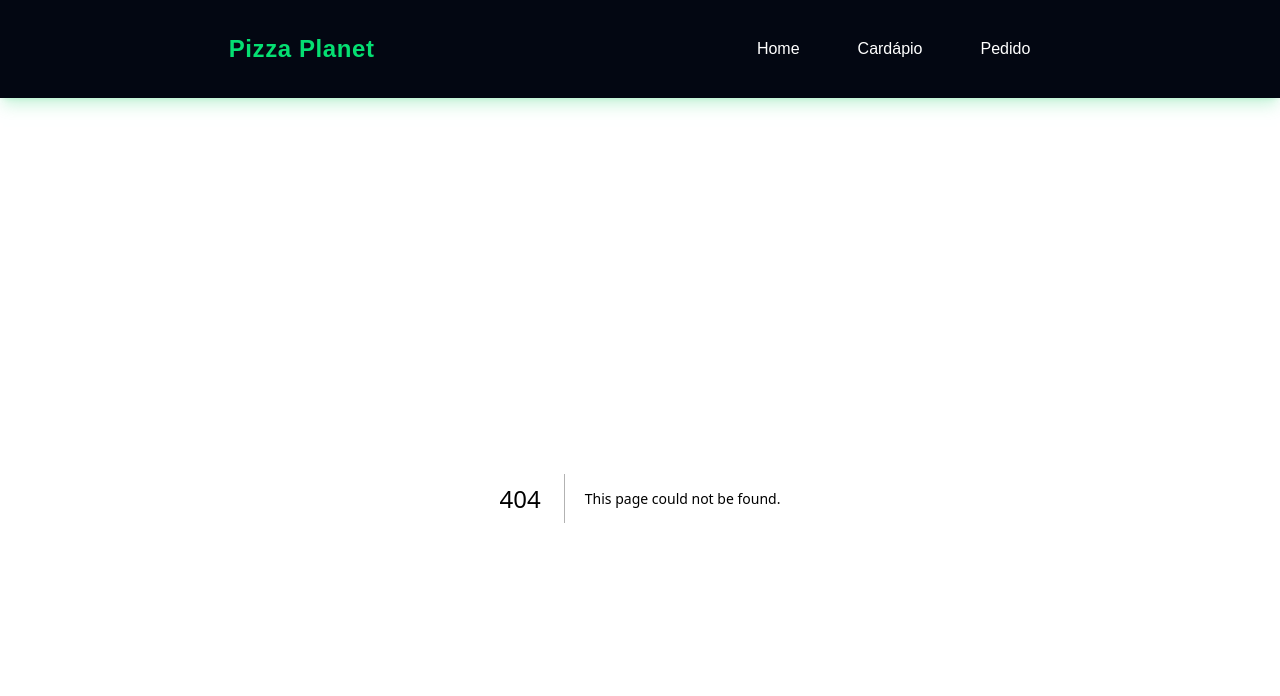
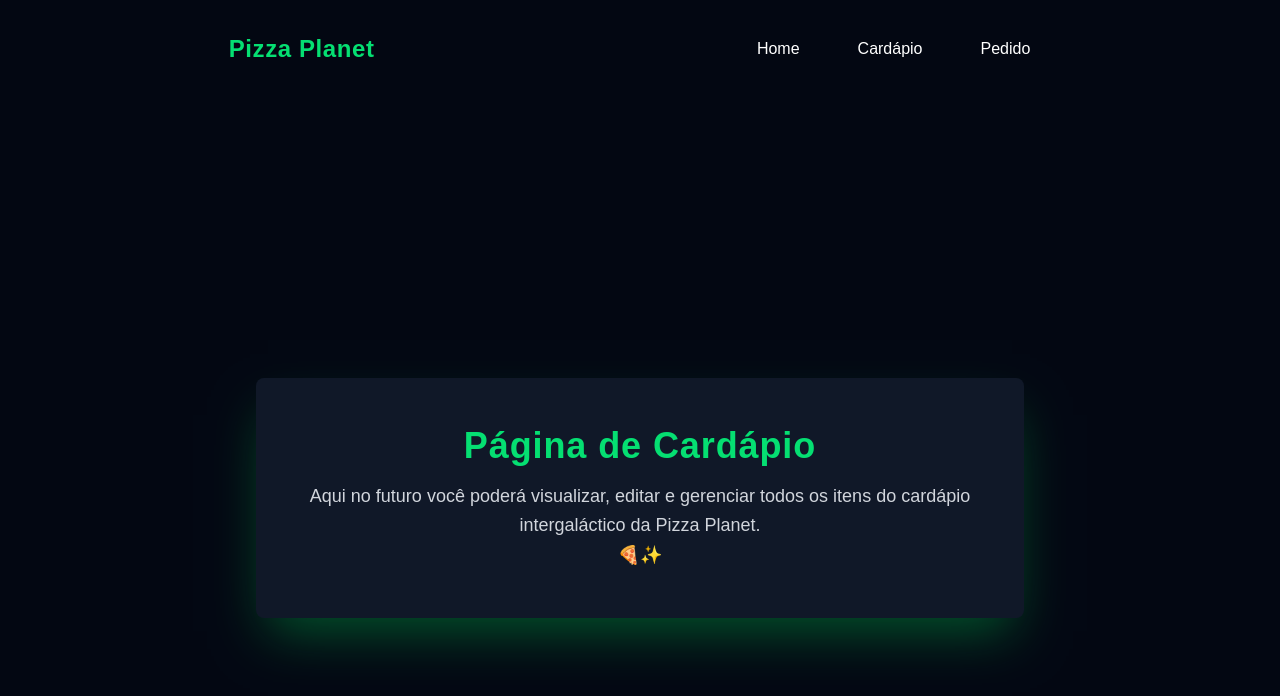
Before and after one commit to Wender1903/PizzaPlanet-Front-End, a Next.js app in the folder pizzaria-front/: page /cardapio in a window 1280 px wide. Before the commit this address had no page. Shown: the top 696 px of the page. Built offline with nearby package versions, Linux system fonts and the light colour scheme.

Commit message:
:sparkles: feat: Cria tela de cardapio

```diff
--- /dev/null
+++ b/pizzaria-front/app/cardapio/page.tsx
@@ -0,0 +1,17 @@
+export default function Cardapio() {
+  return (
+    <div className="min-h-screen bg-gray-950 flex items-center justify-center p-10">
+      <div className="bg-gray-900 shadow-2xl shadow-green-500/40 rounded-lg p-12 max-w-3xl text-center">
+        <h1 className="text-4xl font-extrabold text-green-400 tracking-wide mb-4">
+          Página de Cardápio
+        </h1>
+
+        <p className="text-gray-300 text-lg leading-relaxed">
+          Aqui no futuro você poderá visualizar, editar e gerenciar todos os itens do cardápio intergaláctico da Pizza Planet.
+          <br />
+          🍕✨
+        </p>
+      </div>
+    </div>
+  );
+}
```
